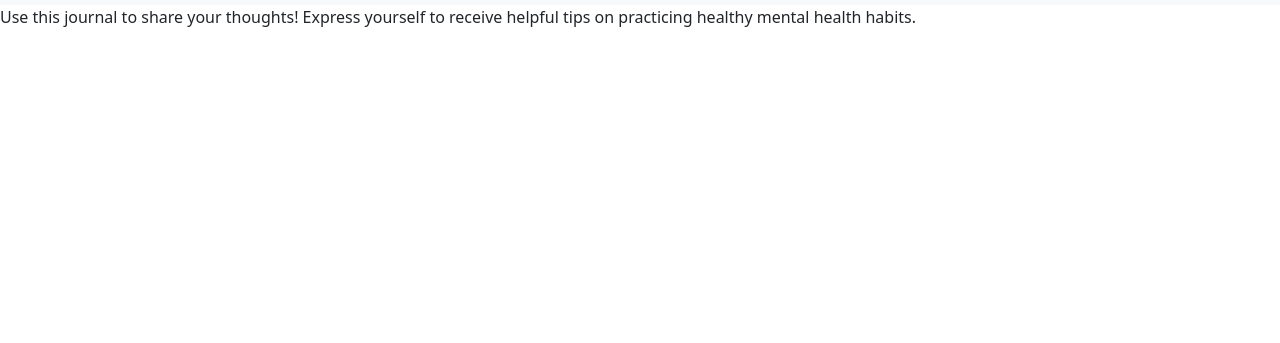
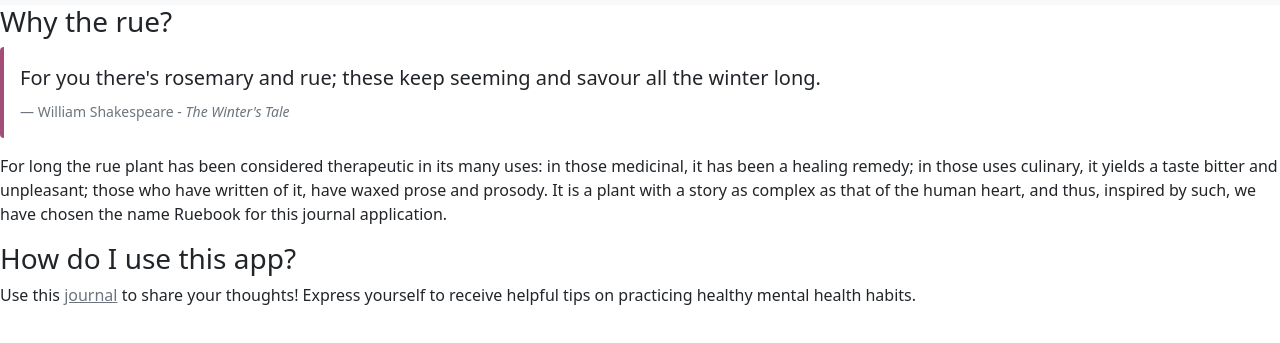
Before and after one commit to synkathairo/ruebook, a website: page about.html in a window 1280 px wide. Shown: the part 51-394 px from the top of the page. Drawn offline with nearby package versions, Linux system fonts and the light colour scheme.

Commit message:
Update about.html
add some stuff about the name ruebook

```diff
--- a/about.html
+++ b/about.html
@@ -25,6 +25,15 @@
 				</div>
 		</div>
 	</nav>
-	  <p class="text-start">Use this journal to share your thoughts! Express yourself to receive helpful tips on practicing healthy mental health habits.</p>
+	<p class="h3">Why the rue?</p>
+	<figure class="bg-white p-3 rounded" style="border-left: .25rem solid #a34e78;">
+		<blockquote class="blockquote pb-2">
+		<p>For you there's rosemary and rue; these keep seeming and savour all the winter long.</p>
+		</blockquote>
+		<figcaption class="blockquote-footer mb-0 font-italic">William Shakespeare - <i>The Winter's Tale</i></figcaption>
+	</figure>
+	<p>For long the rue plant has been considered therapeutic in its many uses: in those medicinal, it has been a healing remedy; in those uses culinary, it yields a taste bitter and unpleasant; those who have written of it, have waxed prose and prosody. It is a plant with a story as complex as that of the human heart, and thus, inspired by such, we have chosen the name Ruebook for this journal application.</p>
+	<p class="h3">How do I use this app?</p>
+	<p class="text-start">Use this <a href="./journal.html" class="link-secondary">journal</a> to share your thoughts! Express yourself to receive helpful tips on practicing healthy mental health habits.</p>
 </body>
 </html>
```
Lines whose indentation alone changed are shown as unchanged.
